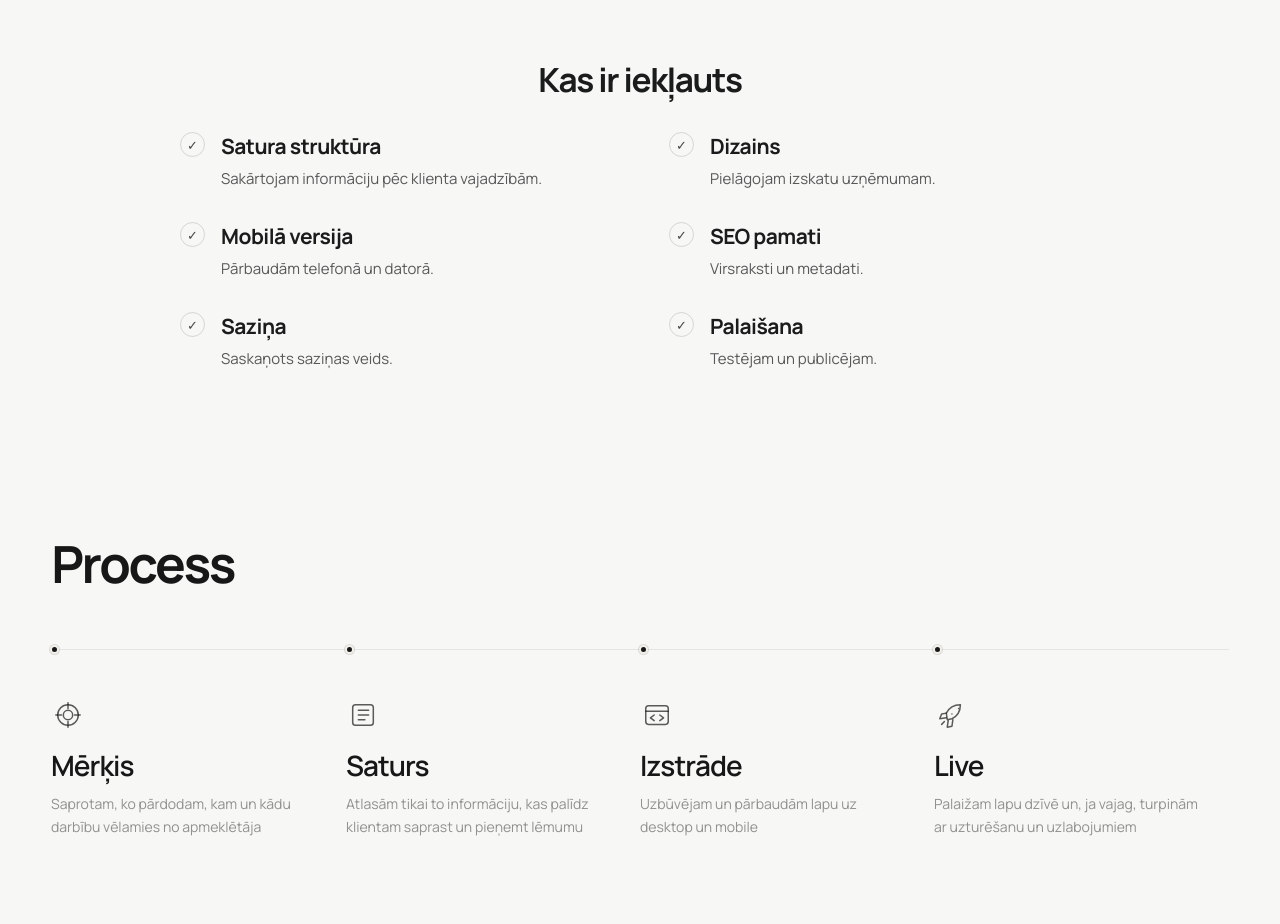
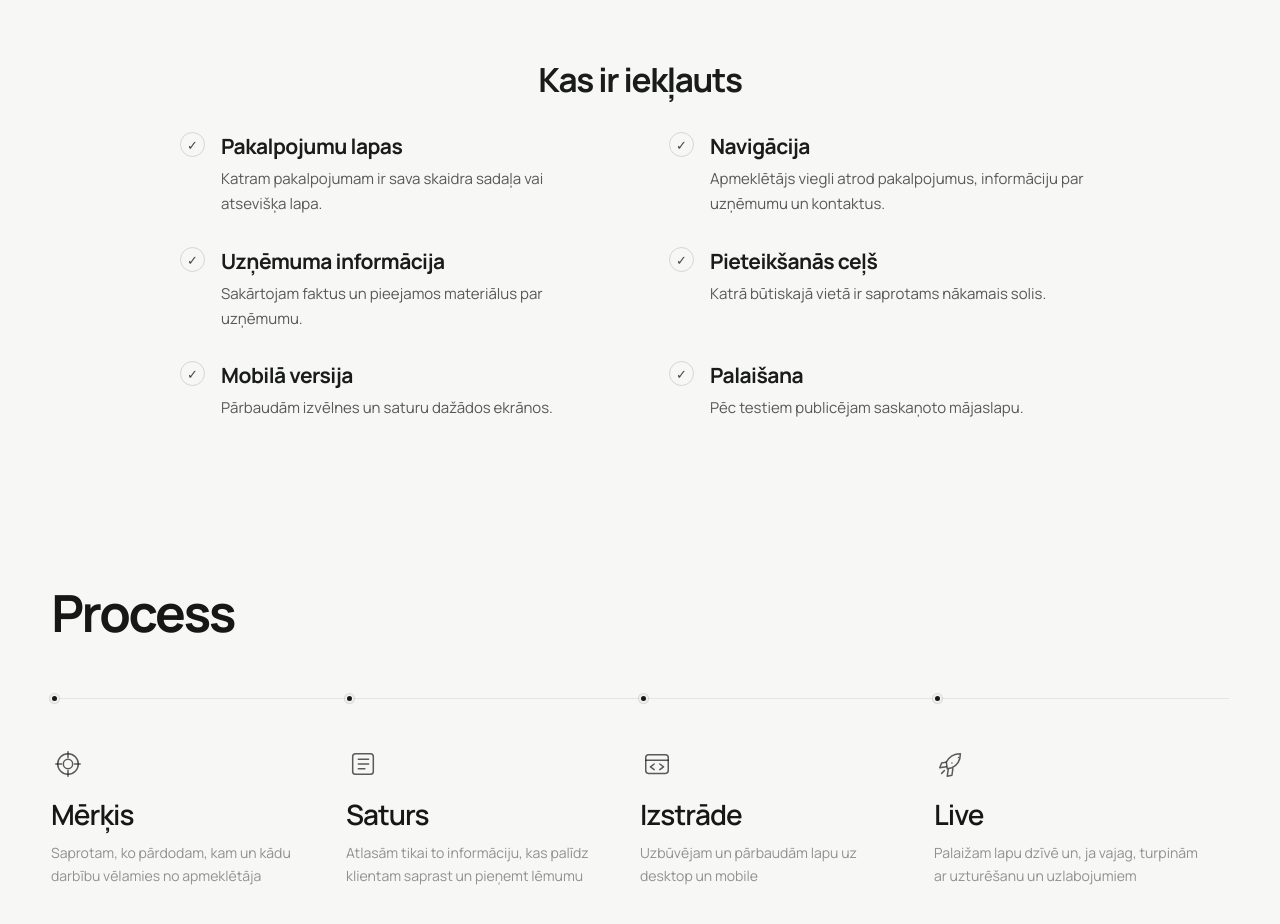
Before and after one commit to davisl24/WEBSITEAGENCY, a Next.js app: page /pakalpojumi/uznemuma-majaslapa in a window 1280 px wide. Shown: the part 1060-1984 px from the top of the page. Built offline with nearby package versions, Linux system fonts and the light colour scheme; no server answers.

Commit message:
Differentiate business website deliverables from single landing page scope

```diff
--- a/app/pakalpojumi/uznemuma-majaslapa/page.tsx
+++ b/app/pakalpojumi/uznemuma-majaslapa/page.tsx
@@ -19,30 +19,12 @@ const service: ServiceInfo = {
     }
   ],
   "included": [
-    {
-      "title": "Satura struktūra",
-      "detail": "Sakārtojam informāciju pēc klienta vajadzībām."
-    },
-    {
-      "title": "Dizains",
-      "detail": "Pielāgojam izskatu uzņēmumam."
-    },
-    {
-      "title": "Mobilā versija",
-      "detail": "Pārbaudām telefonā un datorā."
-    },
-    {
-      "title": "SEO pamati",
-      "detail": "Virsraksti un metadati."
-    },
-    {
-      "title": "Saziņa",
-      "detail": "Saskaņots saziņas veids."
-    },
-    {
-      "title": "Palaišana",
-      "detail": "Testējam un publicējam."
-    }
+    {"title":"Pakalpojumu lapas","detail":"Katram pakalpojumam ir sava skaidra sadaļa vai atsevišķa lapa."},
+    {"title":"Navigācija","detail":"Apmeklētājs viegli atrod pakalpojumus, informāciju par uzņēmumu un kontaktus."},
+    {"title":"Uzņēmuma informācija","detail":"Sakārtojam faktus un pieejamos materiālus par uzņēmumu."},
+    {"title":"Pieteikšanās ceļš","detail":"Katrā būtiskajā vietā ir saprotams nākamais solis."},
+    {"title":"Mobilā versija","detail":"Pārbaudām izvēlnes un saturu dažādos ekrānos."},
+    {"title":"Palaišana","detail":"Pēc testiem publicējam saskaņoto mājaslapu."}
   ],
   "faq": [
     {
```
